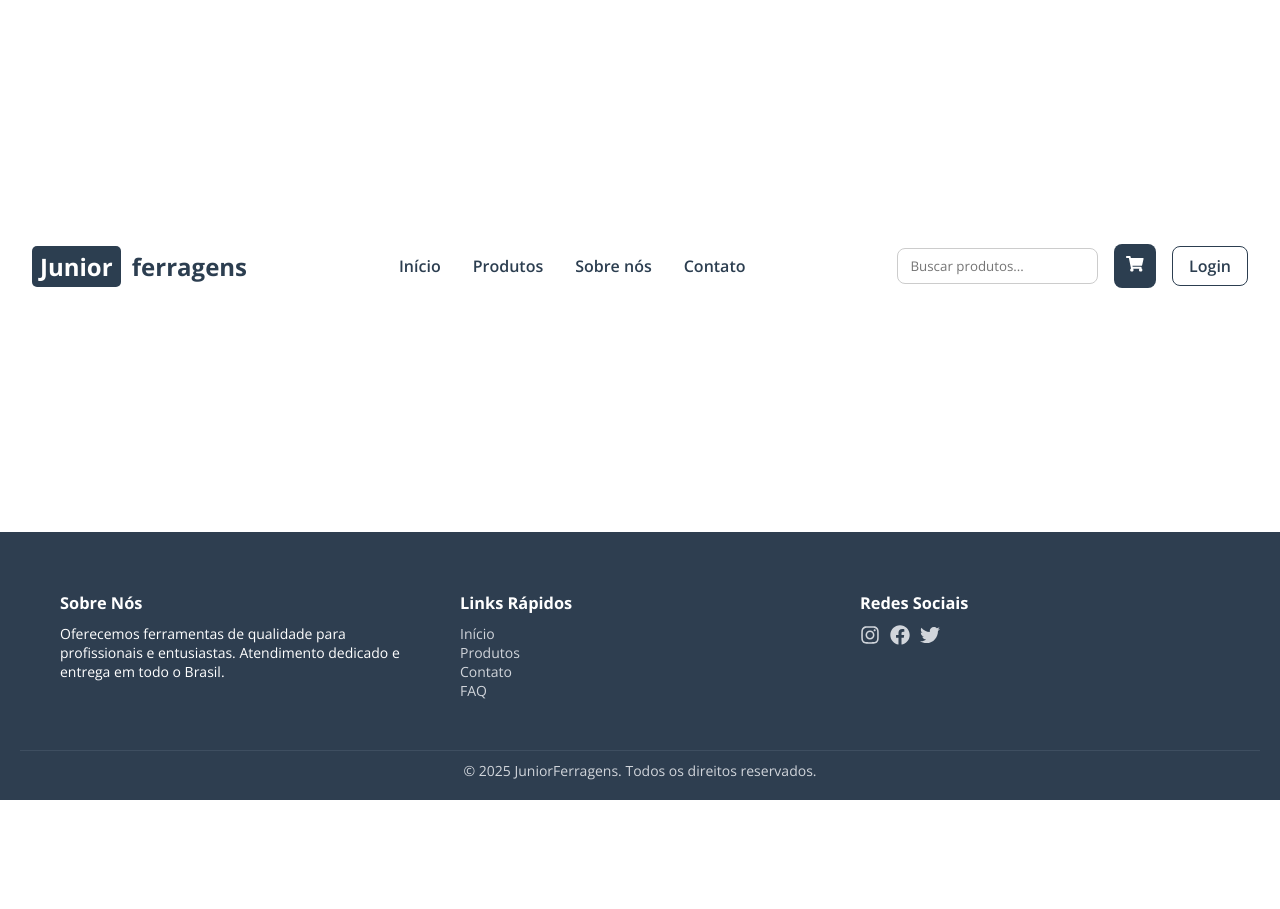
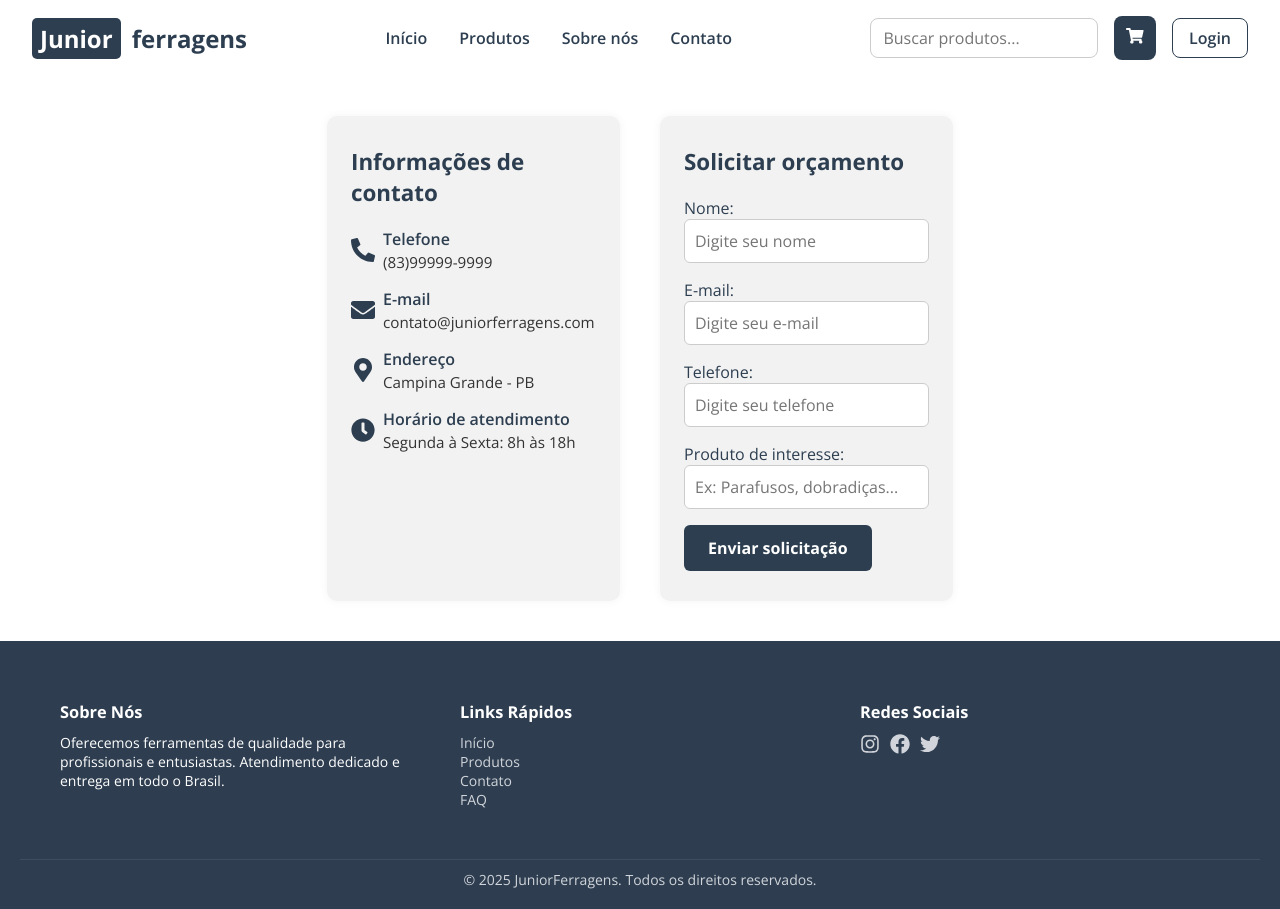
Before and after one commit to LuizMatt/e-comerce, a React (Vite) app in the folder junior-ferragens/: page /contato in a window 1280 px wide. Before the commit the page ends 800 px from the top, so only its background shows below. Built offline with nearby package versions, Linux system fonts and the light colour scheme.

Commit message:
feat: Contato page

```diff
--- a/junior-ferragens/src/App.jsx
+++ b/junior-ferragens/src/App.jsx
@@ -5,6 +5,7 @@ import Navbar from "./components/navbar/Navbar";
 import Footer from "./components/footer/Footer";
 import Hero from "./components/hero/Hero";
 import Sobre from "./pages/sobre/Sobre";
+import { Contato } from "./pages/contato/Contato";
 
 function App() {
   return (
@@ -13,6 +14,7 @@ function App() {
       <Routes>
         <Route path="/" element={<Hero />} />
         <Route path="/sobre" element={<Sobre />} />
+        <Route path="/contato" element={<Contato />} />
       </Routes>
       <Footer />
     </div>
--- /dev/null
+++ b/junior-ferragens/src/pages/contato/Contato.css
@@ -0,0 +1,134 @@
+.contato-container {
+    max-width: 1200px;
+    margin: 40px auto;
+    padding: 0 20px;
+    display: flex;
+    gap: 40px;
+    font-family: "Arial", sans-serif;
+    background-color: #fff;
+  }
+
+  .informacoes-contato,
+  form {
+    flex: 1;
+    background-color: #f2f2f2;
+    padding: 30px 24px;
+    border-radius: 10px;
+    box-shadow: 0 0 10px rgba(0,0,0,0.05);
+    color: #2c3e50;
+  }
+
+  .informacoes-contato h2,
+  form h2 {
+    font-size: 1.4rem;
+    margin-bottom: 20px;
+    color: #2c3e50;
+  }
+
+  .info {
+    display: flex;
+    align-items: center;
+    margin-bottom: 16px;
+    color: #2c3e50;
+  }
+
+  .info svg {
+    color: #2c3e50;
+    font-size: 20px;
+    margin-right: 12px;
+    flex-shrink: 0;
+  }
+
+  .info h3 {
+    font-size: 1rem;
+    margin: 0;
+    font-weight: 600;
+  }
+
+  .info p {
+    margin: 2px 0 0;
+    font-size: 0.95rem;
+    color: #333;
+  }
+
+  .form-group {
+    display: flex;
+    flex-direction: column;
+    margin-bottom: 16px;
+  }
+
+  input,
+  textarea {
+    padding: 10px;
+    border: 1px solid #ccc;
+    border-radius: 6px;
+    font-size: 1rem;
+    background-color: #fff;
+    color: #2c3e50;
+  }
+
+  textarea {
+    resize: none;
+    min-height: 100px;
+  }
+
+  .form-row {
+    display: flex;
+    gap: 16px;
+    flex-wrap: wrap;
+  }
+
+  .form-row .form-group {
+    flex: 1;
+  }
+
+  button[type="submit"] {
+    background-color: #2c3e50;
+    color: #fff;
+    padding: 12px 24px;
+    border: none;
+    border-radius: 6px;
+    font-size: 1rem;
+    font-weight: bold;
+    cursor: pointer;
+    transition: background-color 0.3s;
+    width: fit-content;
+  }
+
+  button[type="submit"]:hover {
+    background-color: #1f2f3e;
+  }
+
+  @media (max-width: 768px) {
+    section {
+      flex-direction: column;
+    }
+
+    .form-row {
+      flex-direction: column;
+    }
+  }
+
+  @media (max-width: 480px) {
+    section {
+      padding: 20px;
+    }
+
+    .informacoes-contato h2,
+    form h2 {
+      font-size: 1.4rem;
+    }
+
+    .info h3 {
+      font-size: 1rem;
+    }
+
+    .info p {
+      font-size: 0.9rem;
+    }
+
+    input,
+    button[type="submit"] {
+      font-size: 0.9rem;
+    }
+  }
--- /dev/null
+++ b/junior-ferragens/src/pages/contato/Contato.jsx
@@ -0,0 +1,104 @@
+import React from "react";
+import "./Contato.css";
+import {
+  FaPhoneAlt,
+  FaEnvelope,
+  FaMapMarkerAlt,
+  FaClock,
+} from "react-icons/fa";
+
+export const Contato = () => {
+  const handleSubmit = (e) => {
+    e.preventDefault();
+  };
+
+  return (
+    <section className="contato-container">
+      <div className="informacoes-contato">
+        <h2>Informações de contato</h2>
+
+        <div className="info">
+          <FaPhoneAlt size={24} style={{ marginRight: "8px" }} />
+          <div>
+            <h3>Telefone</h3>
+            <p>(83)99999-9999</p>
+          </div>
+        </div>
+
+        <div className="info">
+          <FaEnvelope size={24} style={{ marginRight: "8px" }} />
+          <div>
+            <h3>E-mail</h3>
+            <p>contato@juniorferragens.com</p>
+          </div>
+        </div>
+
+        <div className="info">
+          <FaMapMarkerAlt size={24} style={{ marginRight: "8px" }} />
+          <div>
+            <h3>Endereço</h3>
+            <p>Campina Grande - PB</p>
+          </div>
+        </div>
+
+        <div className="info">
+          <FaClock size={24} style={{ marginRight: "8px" }} />
+          <div>
+            <h3>Horário de atendimento</h3>
+            <p>Segunda à Sexta: 8h às 18h</p>
+          </div>
+        </div>
+      </div>
+
+      <form onSubmit={handleSubmit}>
+        <h2>Solicitar orçamento</h2>
+
+        <div className="form-group">
+          <label htmlFor="nome">Nome:</label>
+          <input
+            type="text"
+            id="nome"
+            name="nome"
+            placeholder="Digite seu nome"
+            required
+          />
+        </div>
+
+        <div className="form-group">
+          <label htmlFor="email">E-mail:</label>
+          <input
+            type="email"
+            id="email"
+            name="email"
+            placeholder="Digite seu e-mail"
+            required
+          />
+        </div>
+
+        <div className="form-group">
+          <label htmlFor="telefone">Telefone:</label>
+          <input
+            type="text"
+            id="telefone"
+            name="telefone"
+            placeholder="Digite seu telefone"
+            required
+          />
+        </div>
+
+        <div className="form-group">
+          <label htmlFor="produto">Produto de interesse:</label>
+          <input
+            type="text"
+            id="produto"
+            name="produto"
+            placeholder="Ex: Parafusos, dobradiças..."
+            required
+          />
+        </div>
+
+        <button type="submit">Enviar solicitação</button>
+      </form>
+    </section>
+  );
+};
```
